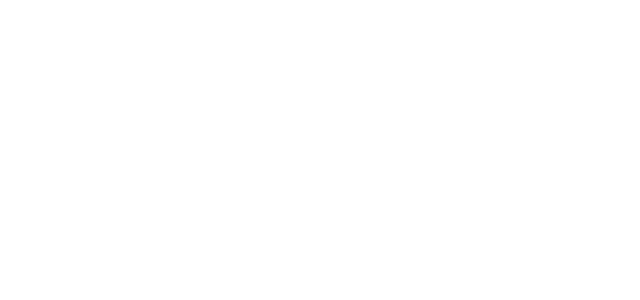
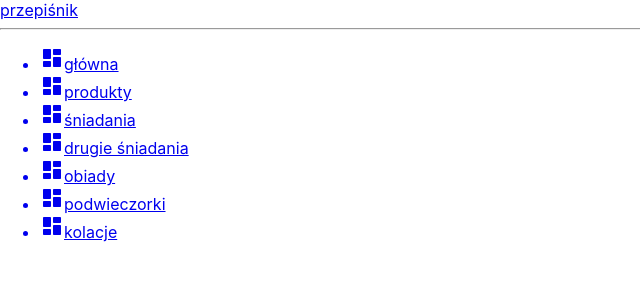
Before and after one commit to KTZgraph/przepisnik, a React (Create React App) app in the folder frontend/: page / in a window 1280 px wide. Shown: the top 300 px of the page, without its empty margins (0-640 px from the left). Built offline with nearby package versions, Linux system fonts and the light colour scheme.

Commit message:
wstępne menu

```diff
--- a/frontend/package.json
+++ b/frontend/package.json
@@ -3,6 +3,11 @@
   "version": "0.1.0",
   "private": true,
   "dependencies": {
+    "@emotion/core": "^11.0.0",
+    "@emotion/react": "^11.10.4",
+    "@emotion/styled": "^11.10.4",
+    "@mui/icons-material": "^5.10.3",
+    "@mui/material": "^5.10.4",
     "@testing-library/jest-dom": "^5.16.5",
     "@testing-library/react": "^13.4.0",
     "@testing-library/user-event": "^13.5.0",
--- a/frontend/src/App.js
+++ b/frontend/src/App.js
@@ -2,11 +2,14 @@
 import Products from "./products/pages/Products";
 import Breakfasts from "./breakfasts/pages/Breakfasts";
 import SecondBreakfasts from "./second-breakfasts/pages/SecondBreakfasts";
+import Sidebar from "./shared/components/Navigation/Sidebar";
 
 function App() {
   return (
     <div className="App">
       <BrowserRouter>
+        <Sidebar />
+        <main>
           <Routes>
             <Route path="/">
               <Route path="products" element={<Products />} />
@@ -14,6 +17,7 @@
               <Route path="second-breakfasts" element={<SecondBreakfasts />} />
             </Route>
           </Routes>
+        </main>
       </BrowserRouter>
     </div>
   );
--- a/frontend/src/breakfasts/pages/Breakfasts.jsx
+++ b/frontend/src/breakfasts/pages/Breakfasts.jsx
@@ -1,4 +1,4 @@
-import MealItem from "../../shared/components/MealItem";
+import MealItem from "../../shared/components/Recipe/MealItem";
 import { breakfasts } from "../../data/breakfasts";
 
 const Breakfasts = () => {
--- a/frontend/src/products/pages/Products.jsx
+++ b/frontend/src/products/pages/Products.jsx
@@ -1,4 +1,3 @@
-import React from "react";
 import ProductList from "../components/ProductList";
 import { products } from "../../data/producs";
 
--- a/frontend/src/second-breakfasts/pages/SecondBreakfasts.jsx
+++ b/frontend/src/second-breakfasts/pages/SecondBreakfasts.jsx
@@ -1,4 +1,4 @@
-import MealItem from "../../shared/components/MealItem";
+import MealItem from "../../shared/components/Recipe/MealItem";
 import { secondBreakfasts } from "../../data/second-breakfast";
 
 const SecondBreakfasts = () => {
--- /dev/null
+++ b/frontend/src/shared/components/Navigation/Sidebar.jsx
@@ -0,0 +1,70 @@
+import DashboardRoundedIcon from "@mui/icons-material/DashboardRounded";
+import { Link } from "react-router-dom";
+
+const Sidebar = () => {
+  return (
+    <div className="sidebar">
+      <div className="top">
+        <Link to="/">
+          <span className="logoName">przepiśnik</span>
+        </Link>
+      </div>
+      <hr />
+      {/* główne linki */}
+      <div className="center">
+        <ul>
+          <Link to="/">
+            <li>
+              <DashboardRoundedIcon className="icon" />
+              <span>główna</span>
+            </li>
+          </Link>
+          {/* produkty */}
+          <Link to="/products">
+            <li>
+              <DashboardRoundedIcon className="icon" />
+              <span>produkty</span>
+            </li>
+          </Link>
+          {/* śniadania */}
+          <Link to="/breakfasts">
+            <li>
+              <DashboardRoundedIcon className="icon" />
+              <span>śniadania</span>
+            </li>
+          </Link>
+          {/* drugie śniadania */}
+          <Link to="/second-breakfasts">
+            <li>
+              <DashboardRoundedIcon className="icon" />
+              <span>drugie śniadania</span>
+            </li>
+          </Link>
+          {/* obiady*/}
+          <Link to="/lunches">
+            <li>
+              <DashboardRoundedIcon className="icon" />
+              <span>obiady</span>
+            </li>
+          </Link>
+          {/* podwieczorki*/}
+          <Link to="/teas">
+            <li>
+              <DashboardRoundedIcon className="icon" />
+              <span>podwieczorki</span>
+            </li>
+          </Link>
+          {/* kolacje*/}
+          <Link to="/dinners">
+            <li>
+              <DashboardRoundedIcon className="icon" />
+              <span>kolacje</span>
+            </li>
+          </Link>
+        </ul>
+      </div>
+    </div>
+  );
+};
+
+export default Sidebar;
--- a/frontend/src/shared/components/ProductItem.jsx
+++ b/frontend/src/shared/components/Recipe/ProductItem.jsx
@@ -1,4 +1,4 @@
-import { products } from "../../data/producs";
+import { products } from "../../../data/producs";
 
 const ProductItem = ({ productId }) => {
   const product = products.find((p) => p.id === productId);
```
Also changed, not shown: frontend/src/shared/components/templates/Default.jsx (added, +13 -0 lines), frontend/src/shared/components/Recipe/IngredientList.jsx (renamed from frontend/src/shared/components/IngredientList.jsx), frontend/src/shared/components/Recipe/MealItem.jsx (renamed from frontend/src/shared/components/MealItem.jsx), 1 other file (tests, documents, lock files or other folders). Lines whose indentation alone changed are shown as unchanged.
